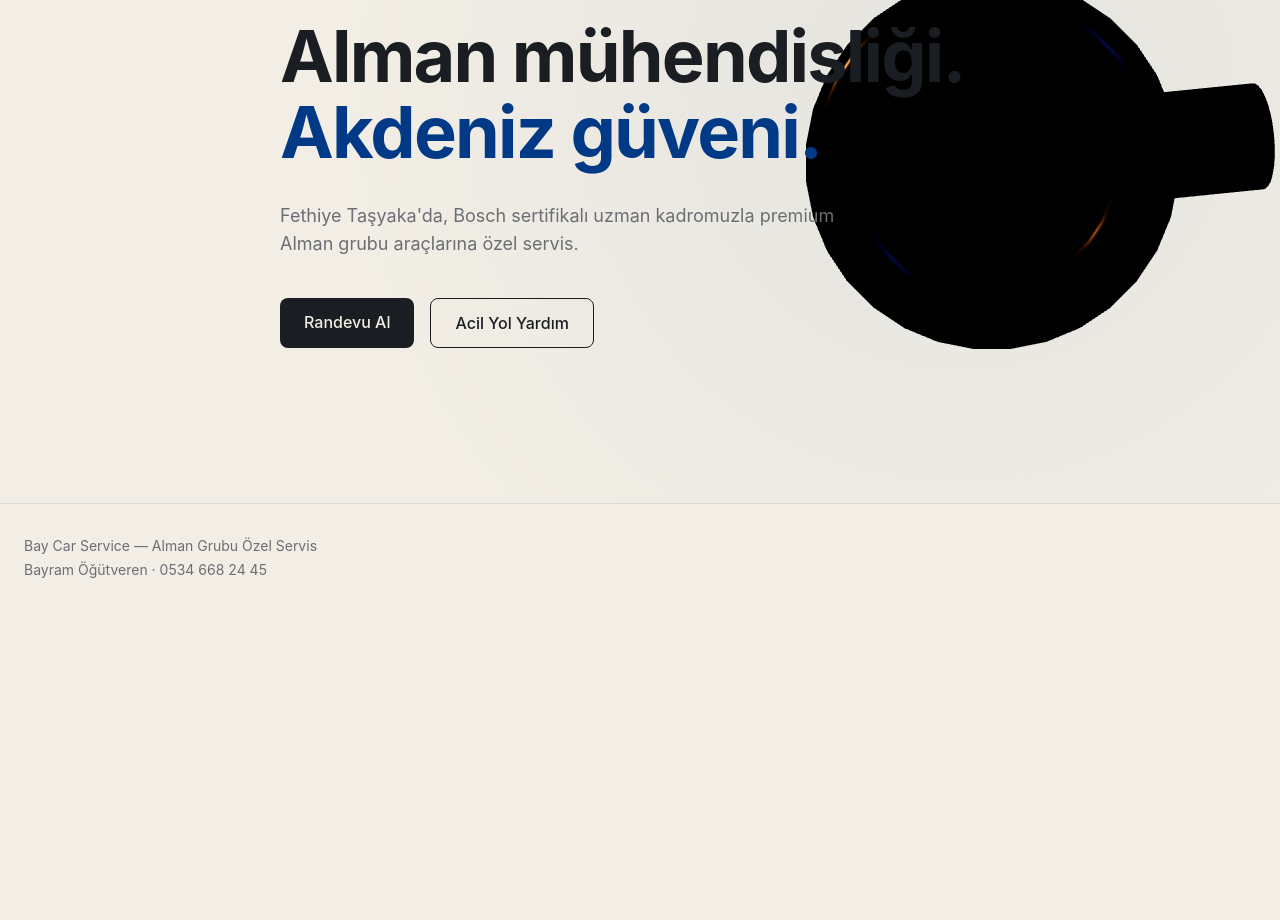
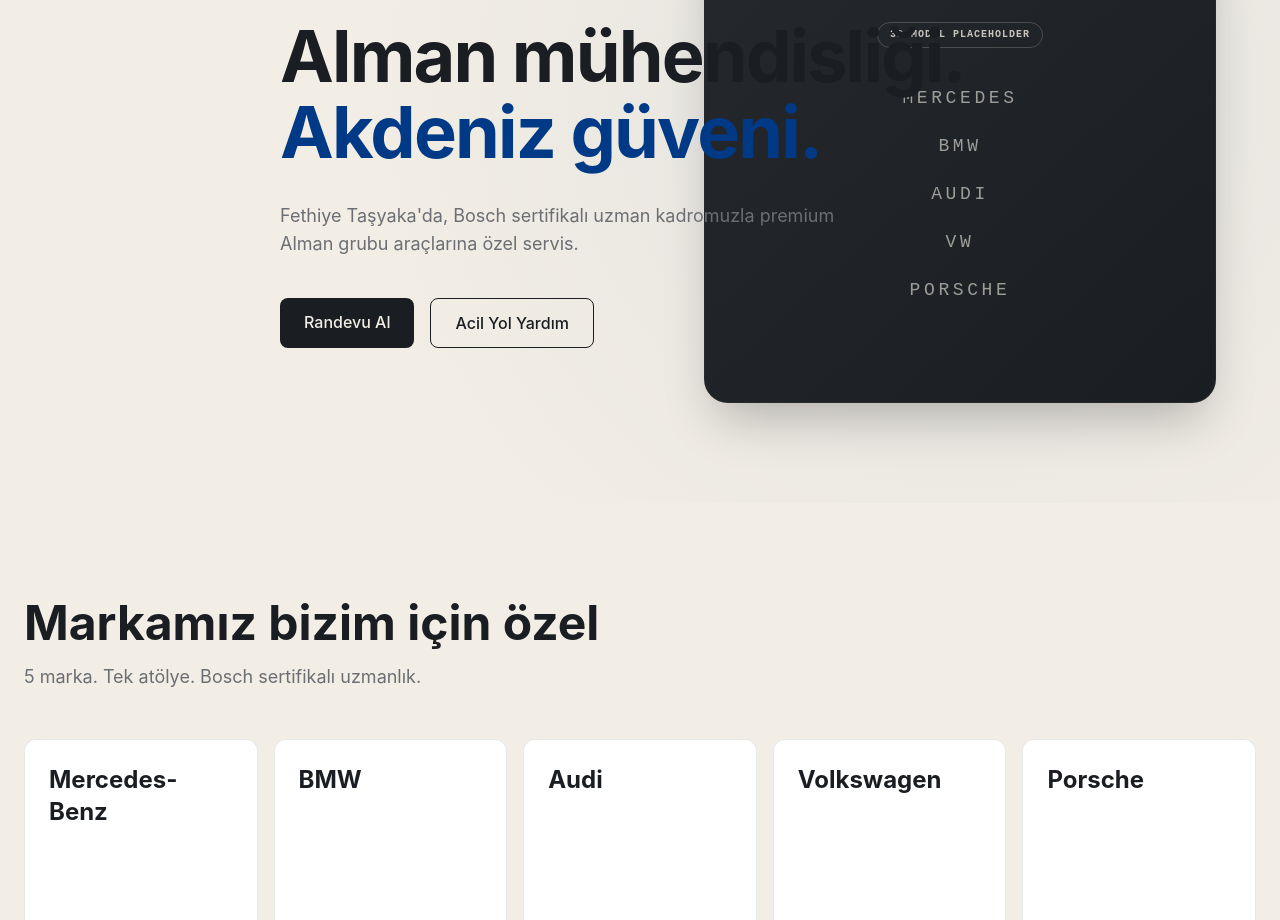
Before and after one commit to saygingemici25800-pixel/bay-car-service-website, a React (Vite) app: page / in a window 1280 px wide. Shown: the part 260-1180 px from the top of the page. Before the commit the page ends 872 px from the top, so only its background shows below. Built offline with nearby package versions, Linux system fonts and the light colour scheme.

Commit message:
feat: brand grid + why us + emergency + contact teaser sections

```diff
--- a/src/pages/Home.tsx
+++ b/src/pages/Home.tsx
@@ -1,22 +1,44 @@
 import { motion } from 'framer-motion'
 import { Link } from 'react-router-dom'
-import HeroScene from '../components/HeroScene'
+// import HeroScene from '../components/HeroScene'
+
+const fadeInUp = {
+  initial: { opacity: 0, y: 30 },
+  whileInView: { opacity: 1, y: 0 },
+  viewport: { once: true },
+  transition: { duration: 0.6, ease: "easeOut" }
+}
 
 export default function Home() {
   return (
-    <motion.section
+    <motion.div
       initial={{ opacity: 0 }}
       animate={{ opacity: 1 }}
       exit={{ opacity: 0 }}
       transition={{ duration: 0.2, ease: "easeInOut" }}
-      className="relative w-full overflow-hidden min-h-[85vh] flex items-center"
+      className="w-full flex flex-col"
     >
+      {/* 1. HERO SECTION */}
+      <section className="relative w-full overflow-hidden min-h-[85vh] flex items-center">
         {/* Background subtle radial gradient */}
         <div className="absolute inset-0 pointer-events-none z-0" style={{
           background: 'radial-gradient(circle at 75% 40%, rgba(0,58,135,0.06) 0%, transparent 60%)'
         }} />
 
-      <HeroScene />
+        {/* <HeroScene /> */}
+
+        {/* 3D Model Placeholder */}
+        <div className="absolute top-1/2 -translate-y-1/2 right-[5%] w-[40%] md:h-[60vh] hidden md:flex flex-col items-center justify-center bg-ink rounded-3xl border border-white/5 shadow-2xl z-0 overflow-hidden">
+          <div className="absolute inset-0 bg-gradient-to-br from-white/5 to-transparent pointer-events-none" />
+          <div className="text-surface/60 font-mono text-lg tracking-[0.2em] text-center flex flex-col gap-5 relative z-10">
+            <span className="text-surface/80 font-bold mb-4 text-[10px] tracking-widest border border-surface/20 px-3 py-1 rounded-full w-max mx-auto">3D MODEL PLACEHOLDER</span>
+            <span className="hover:text-surface transition duration-300">MERCEDES</span>
+            <span className="hover:text-surface transition duration-300">BMW</span>
+            <span className="hover:text-surface transition duration-300">AUDI</span>
+            <span className="hover:text-surface transition duration-300">VW</span>
+            <span className="hover:text-surface transition duration-300">PORSCHE</span>
+          </div>
+        </div>
 
         <div className="max-w-7xl mx-auto px-6 py-24 md:py-32 relative z-10 w-full md:w-3/5">
           <p className="text-mute uppercase tracking-widest text-xs mb-6 font-medium">
@@ -42,6 +64,157 @@
             </Link>
           </div>
         </div>
-    </motion.section>
+      </section>
+
+      {/* 2. BRAND GRID SECTION */}
+      <section id="brands" className="py-24 bg-surface max-w-7xl mx-auto px-6 w-full">
+        <motion.div {...fadeInUp}>
+          <h2 className="text-4xl md:text-5xl font-bold mb-4 text-ink" style={{ fontFamily: 'var(--font-display)' }}>
+            Markamız bizim için özel
+          </h2>
+          <p className="text-lg text-mute mb-12">
+            5 marka. Tek atölye. Bosch sertifikalı uzmanlık.
+          </p>
+        </motion.div>
+
+        <div className="grid grid-cols-2 md:grid-cols-5 gap-4">
+          {['Mercedes-Benz', 'BMW', 'Audi', 'Volkswagen', 'Porsche'].map((brand, i) => (
+            <motion.div
+              key={brand}
+              initial={{ opacity: 0, y: 20 }}
+              whileInView={{ opacity: 1, y: 0 }}
+              viewport={{ once: true }}
+              transition={{ duration: 0.5, delay: i * 0.1, ease: "easeOut" }}
+              className="bg-white p-6 rounded-xl border border-ink/10 hover:border-accent hover:scale-105 transition duration-300 flex flex-col justify-between aspect-square"
+            >
+              <h3 className="text-xl md:text-2xl font-bold text-ink" style={{ fontFamily: 'var(--font-display)' }}>{brand}</h3>
+              <p className="text-xs md:text-sm text-mute mt-4 font-medium uppercase tracking-wider">Özel servis</p>
+            </motion.div>
+          ))}
+        </div>
+      </section>
+
+      {/* 3. WHY US SECTION */}
+      <section id="why-us" className="py-24 bg-ink text-surface w-full">
+        <div className="max-w-7xl mx-auto px-6 flex flex-col md:flex-row gap-16 md:gap-8">
+          <motion.div {...fadeInUp} className="md:w-1/3">
+            <h2 className="text-4xl md:text-5xl font-bold" style={{ fontFamily: 'var(--font-display)' }}>
+              Neden Bay Car?
+            </h2>
+          </motion.div>
+          <div className="md:w-2/3 grid grid-cols-1 md:grid-cols-3 gap-12">
+             <motion.div {...fadeInUp} transition={{ duration: 0.6, delay: 0.1 }}>
+               <h3 className="text-2xl font-bold mb-4" style={{ fontFamily: 'var(--font-display)' }}>Sertifikalı eğitim</h3>
+               <p className="text-surface/70 leading-relaxed text-sm md:text-base">
+                 Bosch Car eğitimli uzman kadro. Yetkili servis kalitesi.
+               </p>
+             </motion.div>
+             <motion.div {...fadeInUp} transition={{ duration: 0.6, delay: 0.2 }}>
+               <h3 className="text-2xl font-bold mb-4" style={{ fontFamily: 'var(--font-display)' }}>Premium odak</h3>
+               <p className="text-surface/70 leading-relaxed text-sm md:text-base">
+                 Yalnızca Alman grubu araçları. Markaya özel ekipman.
+               </p>
+             </motion.div>
+             <motion.div {...fadeInUp} transition={{ duration: 0.6, delay: 0.3 }}>
+               <h3 className="text-2xl font-bold mb-4" style={{ fontFamily: 'var(--font-display)' }}>Adil fiyat</h3>
+               <p className="text-surface/70 leading-relaxed text-sm md:text-base">
+                 Yetkili servis kalitesi, sanayi fiyatı. Şeffaf maliyet.
+               </p>
+             </motion.div>
+          </div>
+        </div>
+      </section>
+
+      {/* 4. EMERGENCY SECTION */}
+      <section id="emergency" className="py-20 bg-alert text-surface w-full overflow-hidden relative">
+        {/* Subtle decorative circle */}
+        <div className="absolute top-0 right-0 -mr-32 -mt-32 w-96 h-96 bg-white/5 rounded-full blur-3xl pointer-events-none" />
+
+        <div className="max-w-7xl mx-auto px-6 flex flex-col md:flex-row items-center justify-between gap-10 relative z-10">
+          <motion.div {...fadeInUp} className="md:w-1/2 flex flex-col items-start text-left">
+            <h2 className="text-5xl md:text-6xl font-bold mb-4" style={{ fontFamily: 'var(--font-display)' }}>
+              7/24 Yol Yardım
+            </h2>
+            <p className="text-lg md:text-xl text-surface/90 font-medium">
+              Aracınız yolda kaldı mı? Tek tıkla arayın.
+            </p>
+          </motion.div>
+          <motion.div
+            {...fadeInUp}
+            transition={{ duration: 0.6, delay: 0.2 }}
+            className="md:w-1/2 flex flex-col md:items-end w-full"
+          >
+            <div className="flex flex-col items-start md:items-end gap-4 w-full md:w-auto">
+              <a
+                href="tel:+905346682445"
+                className="bg-surface text-ink text-3xl md:text-5xl tracking-tight font-bold py-6 px-8 md:px-10 rounded-2xl hover:scale-105 transition-transform duration-300 shadow-xl inline-block w-full md:w-auto text-center"
+                style={{ fontFamily: 'var(--font-display)' }}
+              >
+                0534 668 24 45
+              </a>
+              <a href="https://wa.me/905346682445" target="_blank" rel="noopener noreferrer" className="text-surface hover:text-white transition font-medium underline underline-offset-4 decoration-surface/50 hover:decoration-white inline-block">
+                WhatsApp üzerinden ulaş →
+              </a>
+            </div>
+          </motion.div>
+        </div>
+      </section>
+
+      {/* 5. CONTACT TEASER SECTION */}
+      <section id="contact" className="py-24 bg-surface w-full">
+        <div className="max-w-7xl mx-auto px-6">
+          <motion.h2
+            {...fadeInUp}
+            className="text-4xl md:text-5xl font-bold mb-16 text-ink"
+            style={{ fontFamily: 'var(--font-display)' }}
+          >
+            Bizi ziyaret edin
+          </motion.h2>
+          <div className="grid grid-cols-1 md:grid-cols-2 gap-8 mb-12">
+            <motion.div
+              {...fadeInUp}
+              transition={{ duration: 0.6, delay: 0.1 }}
+              className="bg-white p-8 md:p-10 rounded-2xl border border-ink/10 flex flex-col justify-between items-start group"
+            >
+              <div>
+                <h3 className="text-2xl font-bold mb-4 text-ink" style={{ fontFamily: 'var(--font-display)' }}>Ana Atölye</h3>
+                <p className="text-ink mb-2 max-w-sm leading-relaxed">
+                  Taşyaka Mah. Sanayi Sitesi, Şht. Fethi Bey Cad. No: 47/B, Fethiye/Muğla
+                </p>
+                <p className="text-mute text-sm mb-12">Ölüdeniz yolu üzeri, kanal köprüsü yanı</p>
+              </div>
+              <a href="#" className="text-accent font-medium group-hover:text-ink transition border-b border-accent group-hover:border-ink pb-0.5 inline-block">
+                Yol Tarifi Al →
+              </a>
+            </motion.div>
+
+            <motion.div
+              {...fadeInUp}
+              transition={{ duration: 0.6, delay: 0.2 }}
+              className="bg-white p-8 md:p-10 rounded-2xl border border-ink/10 flex flex-col justify-between items-start group"
+            >
+              <div>
+                <h3 className="text-2xl font-bold mb-4 text-ink" style={{ fontFamily: 'var(--font-display)' }}>Teknik Servis & Aksesuar</h3>
+                <p className="text-ink mb-12 max-w-sm leading-relaxed">
+                  Çarşı Cad. 501. Sk., Arıkaya Pasajı No: 21, Fethiye
+                </p>
+              </div>
+              <a href="#" className="text-accent font-medium group-hover:text-ink transition border-b border-accent group-hover:border-ink pb-0.5 mt-auto inline-block">
+                Yol Tarifi Al →
+              </a>
+            </motion.div>
+          </div>
+
+          <motion.div
+             {...fadeInUp}
+             transition={{ duration: 0.6, delay: 0.3 }}
+             className="pt-8 border-t border-ink/10 w-full flex"
+          >
+             <p className="text-mute font-medium text-sm md:text-base">Çalışma saatleri: Pazartesi-Cumartesi 08:00-20:00</p>
+          </motion.div>
+        </div>
+      </section>
+
+    </motion.div>
   )
 }
```
Lines whose indentation alone changed are shown as unchanged.
